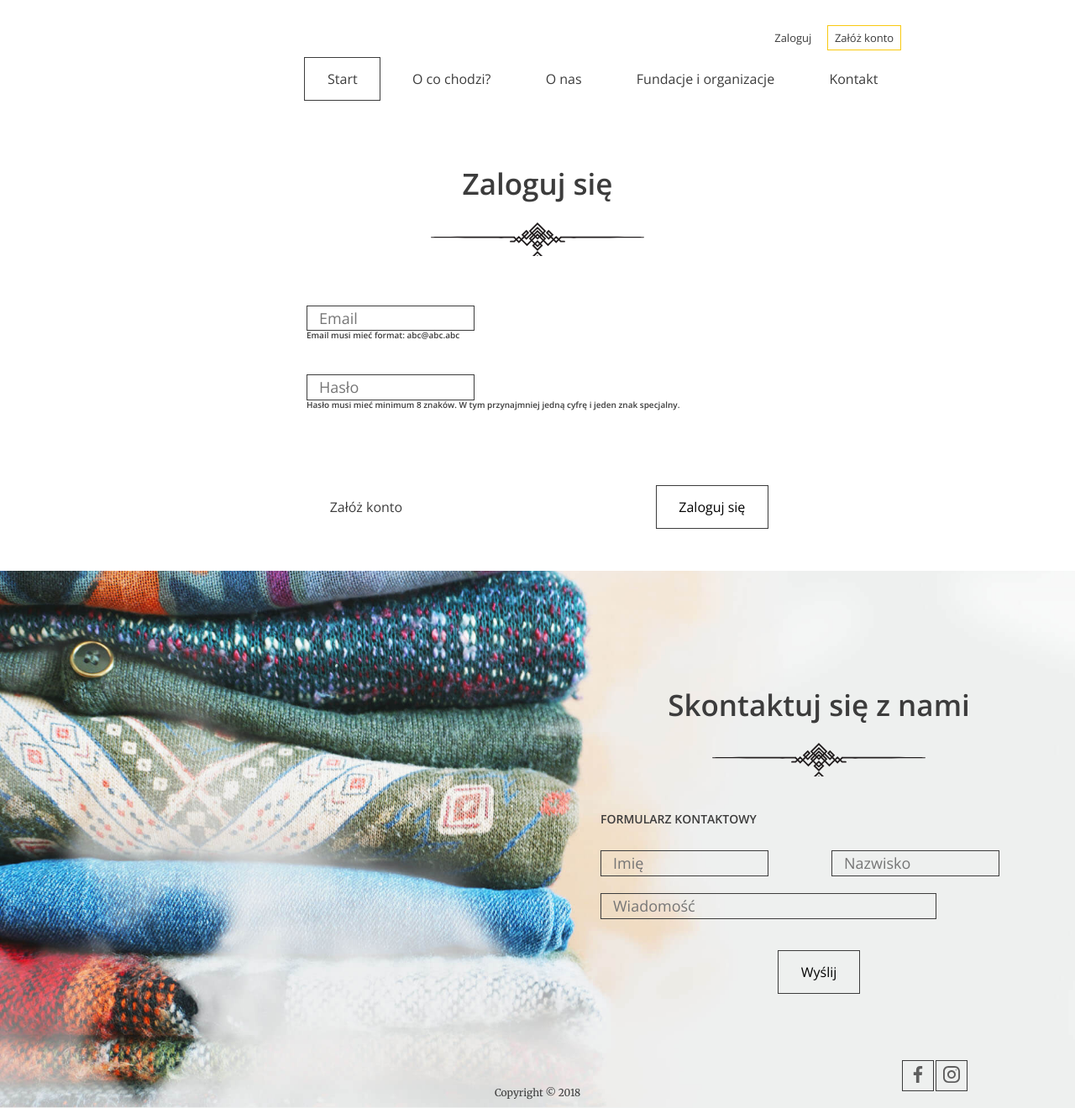
After one commit to Juliusz-G/in_good_hands, a Django app: page /login/ in a window 1280 px wide. The commit adds this page. Shown: the whole page at 84% size. Run offline with Django 3.2, Linux system fonts and the light colour scheme.

Commit message:
Login + logout + register with activatin mail + forms + validators

```diff
--- /dev/null
+++ b/app_in_good_hands/forms.py
@@ -0,0 +1,91 @@
+
+# Django
+from django import forms
+from django.contrib.auth.models import User
+from django.shortcuts import redirect
+
+# local Django
+from .validators import validate_password
+
+# Create your forms here.
+
+
+class RegisterForm(forms.ModelForm):
+    """Form take username as na email and validates passwords (correctness and recurrence)."""
+    first_name = forms.CharField(widget=forms.TextInput(
+        attrs={
+            'type': "text",
+            'name': "first_name",
+            'placeholder': "Imię"
+        }
+    ))
+    last_name = forms.CharField(widget=forms.TextInput(
+        attrs={
+            'type': "text",
+            'name': "last_name",
+            'placeholder': "Nazwisko"
+        }
+    ))
+    username = forms.EmailField(widget=forms.EmailInput(
+        attrs={
+            'type': "email",
+            'name': "username",
+            'placeholder': "Email"
+        }
+    ), help_text='Email musi mieć format: abc@abc.abc')
+    password1 = forms.CharField(validators=[validate_password], widget=forms.PasswordInput(
+        attrs={
+            'type': "password",
+            'name': "password1",
+            'placeholder': "Hasło"
+        }
+    ), help_text='Hasło musi mieć minimum 8 znaków. W tym przynajmniej jedną cyfrę i jeden znak specjalny.')
+    password2 = forms.CharField(validators=[validate_password], widget=forms.PasswordInput(
+        attrs={
+            'type': "password",
+            'name': "password2",
+            'placeholder': "Powtórz hasło"
+        }
+    ), help_text='Hasło musi być taakie samo jak powyżej.')
+
+    class Meta:
+        model = User
+        fields = ('first_name', 'last_name', 'username', 'password1', 'password2')
+
+    def clean_password2(self):
+        """Check if two passwords match."""
+        password1 = self.cleaned_data.get("password1")
+        password2 = self.cleaned_data.get("password2")
+        if password1 and password2 and password1 != password2:
+            raise forms.ValidationError("Hasła nie pasują!")
+        return password2
+
+    def save(self, commit=True):
+        """Sets password for new user."""
+        user = super(RegisterForm, self).save(commit=False)
+        user.set_password(self.cleaned_data["password1"])
+        if commit:
+            user.save()
+        return user
+
+
+class LoginForm(forms.ModelForm):
+    """Simple login form based on Model."""
+    username = forms.EmailField(widget=forms.EmailInput(
+        attrs={
+            'type': "email",
+            'name': "username",
+            'placeholder': "Email"
+        }
+    ), help_text='Email musi mieć format: abc@abc.abc')
+    password = forms.CharField(label='Hasło', widget=forms.PasswordInput(
+        attrs={
+            'type': "password",
+            'name': "password",
+            'placeholder': "Hasło"
+        }
+    ), help_text='Hasło musi mieć minimum 8 znaków. W tym przynajmniej jedną cyfrę i jeden znak specjalny.')
+
+    class Meta:
+        model = User
+        fields = ('username', 'password')
--- a/app_in_good_hands/templates/index.html
+++ b/app_in_good_hands/templates/index.html
@@ -69,7 +69,7 @@
         </div>
       </div>
       {% if not user.is_authenticated %}
-      <a href="" class="btn btn--large">Załóż konto</a>
+      <a href="{% url 'register' %}" class="btn btn--large">Załóż konto</a>
       {% endif %}
     </section>
 
--- /dev/null
+++ b/app_in_good_hands/templates/login.html
@@ -0,0 +1,38 @@
+{% extends "__base__.html" %}
+
+{% load static %}
+
+{% block title %}Login{% endblock %}
+
+{% block content %}
+
+    <header>
+
+      {% include 'nav.html' %}
+
+    </header>
+
+    <section class="login-page">
+
+      <h2>Zaloguj się</h2>
+      <form action="" method="post">
+        {% csrf_token %}
+        {% if form.errors %}
+          <p class="form-group">Błędne dane. Spróbuj jeszcze raz!</p>
+        {% endif %}
+        {% for field in form %}
+          <div class="form-group">
+            {{ field }}<br />
+            <b>{{ field.help_text }}</b>
+          </div>
+        {% endfor %}
+
+        <div class="form-group form-group--buttons">
+          <a href="{% url 'register' %}" class="btn btn--without-border">Załóż konto</a>
+          <button class="btn" type="submit">Zaloguj się</button>
+        </div>
+      </form>
+
+    </section>
+
+{% endblock %}
--- a/app_in_good_hands/templates/nav.html
+++ b/app_in_good_hands/templates/nav.html
@@ -10,12 +10,12 @@
         {% if user.is_superuser %}
         <li><a href="/admin/">panel administracyjny</a></li>
         {% endif %}
-        <li><a href="">Wyloguj</a></li>
+        <li><a href="{% url 'logout' %}">Wyloguj</a></li>
       </ul>
     </li>
     {% else %}
-    <li><a href="" class="btn btn--small btn--without-border">Zaloguj</a></li>
-    <li><a href="" class="btn btn--small btn--highlighted">Załóż konto</a></li>
+    <li><a href="{% url 'login' %}" class="btn btn--small btn--without-border">Zaloguj</a></li>
+    <li><a href="{% url 'register' %}" class="btn btn--small btn--highlighted">Załóż konto</a></li>
     {% endif %}
   </ul>
 
--- /dev/null
+++ b/app_in_good_hands/templates/register_activation_email.html
@@ -0,0 +1,5 @@
+{% autoescape off %}
+Cześć {{ user.first_name }},
+Prosze kliknąć link, żeby potwierdzić swoją rejestracje konta. http://{{ domain }}{% url 'activate' uidb64=uid token=token %}
+Jeśli nie jesteś {{ user.first_name }}, zignoruj tą wiadomość!
+{% endautoescape %}
--- a/app_in_good_hands/views.py
+++ b/app_in_good_hands/views.py
@@ -17,6 +17,7 @@ from django.views.generic import CreateView, TemplateView, UpdateView
 
 # local Django
 from .models import Category, Donation, Institution, User
+from .forms import LoginForm, RegisterForm
 
 # Create your views here.
 
@@ -44,3 +45,56 @@ class LandingPage(TemplateView):
             'local_collections': local_collections,
         }
         return ctx
+
+
+class Login(LoginView):
+    """Login user. If form is invalid (username=email not in db) redirect to registration."""
+    template_name = 'login.html'
+    extra_context = {'form': LoginForm}
+
+
+class Logout(LogoutView):
+    """Logout user and redirect to Lading Page."""
+    template_name = 'index.html'
+
+
+class Register(CreateView):
+    """Sends an activation link on email, if confirmed saves new user to db."""
+    model = User
+    form_class = RegisterForm
+    template_name = 'register.html'
+
+    def form_valid(self, form):
+        """if form is valid, saves user and sends email"""
+        user = form.save(commit=False)
+        user.is_active = False
+        user.save()
+        current_site = get_current_site(self.request)
+        mail_subject = 'Link aktywacyjny twojego konta.'
+        message = render_to_string('register_activation_email.html', {
+            'user': user,
+            'domain': current_site.domain,
+            'uid': urlsafe_base64_encode(force_bytes(user.pk)),
+            'token': default_token_generator.make_token(user),
+        })
+        to_email = form.cleaned_data.get('username')
+        email = EmailMessage(
+            mail_subject, message, to=[to_email]
+        )
+        email.send()
+        return HttpResponse('Wysłaliśmy link aktywacyjny na twojego maila. Prosze odczytać wiadomość i kliknąć w link.')
+
+
+def activate(request, uidb64, token):
+    """Builds up and activation link and makes user active if link was clicked."""
+    try:
+        uid = urlsafe_base64_decode(uidb64).decode()
+        user = User.objects.get(pk=uid)
+    except(TypeError, ValueError, OverflowError, User.DoesNotExist):
+        user = None
+    if user is not None and default_token_generator.check_token(user, token):
+        user.is_active = True
+        user.save()
+        return HttpResponse('Dziękujemy za aktywowanie konta. Możesz się teraz zalogować.')
+    else:
+        return HttpResponse('Link aktywacyjny niepoprawny!')
--- a/in_good_hands/urls.py
+++ b/in_good_hands/urls.py
@@ -18,9 +18,13 @@ from django.contrib import admin
 from django.urls import path
 
 # local Django
-from app_in_good_hands.views import LandingPage
+from app_in_good_hands.views import activate, LandingPage, Login, Logout, Register
 
 urlpatterns = [
     path('admin/', admin.site.urls),
     path('', LandingPage.as_view(), name="landing_page"),
+    path('login/', Login.as_view(), name="login"),
+    path('logout/', Logout.as_view(), name='logout'),
+    path('register/', Register.as_view(), name="register"),
+    path('activate/<uidb64>/<token>/', activate, name='activate')
 ]
```
Also changed, not shown: app_in_good_hands/templates/register.html (added, +38 -0 lines), app_in_good_hands/validators.py (added, +17 -0 lines).
